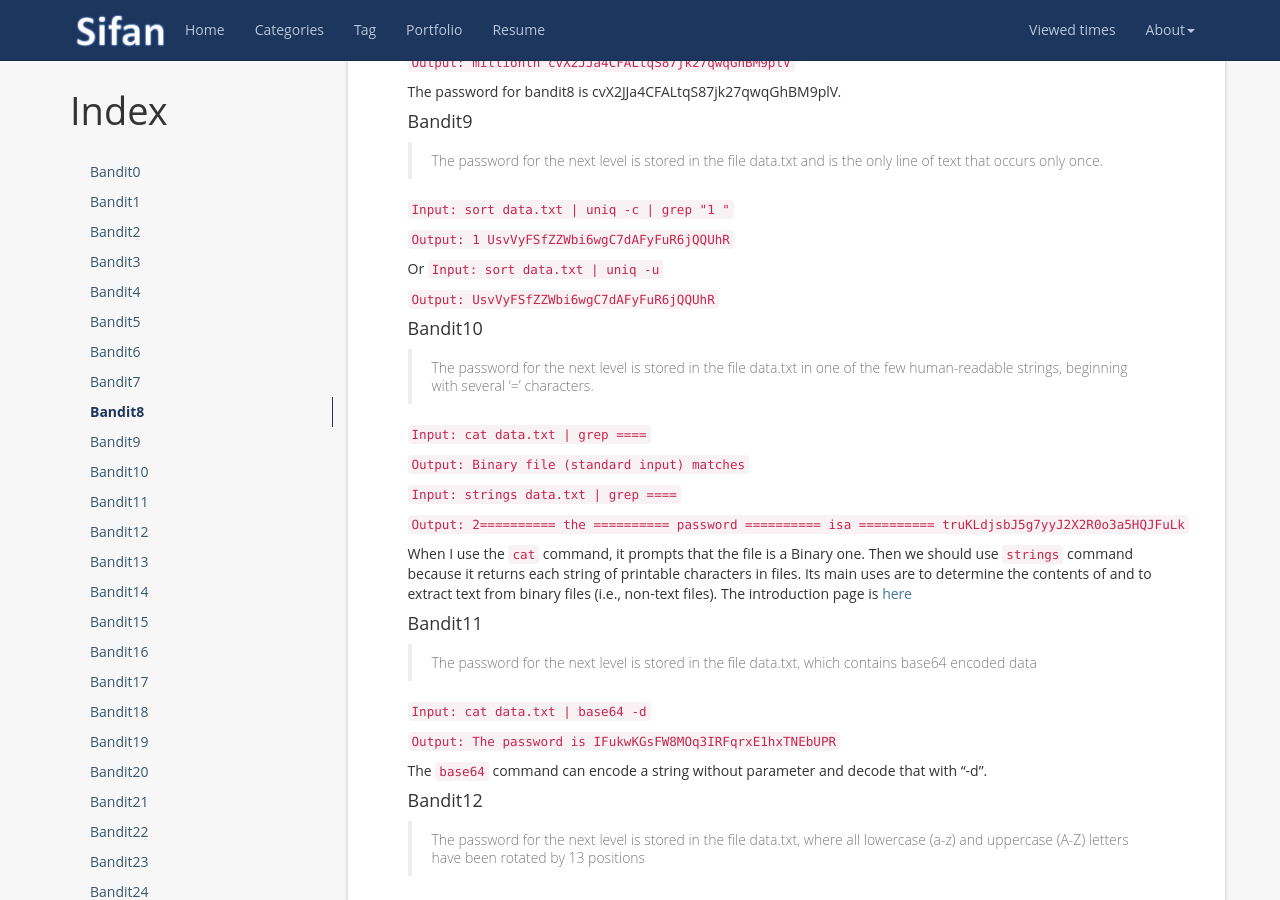
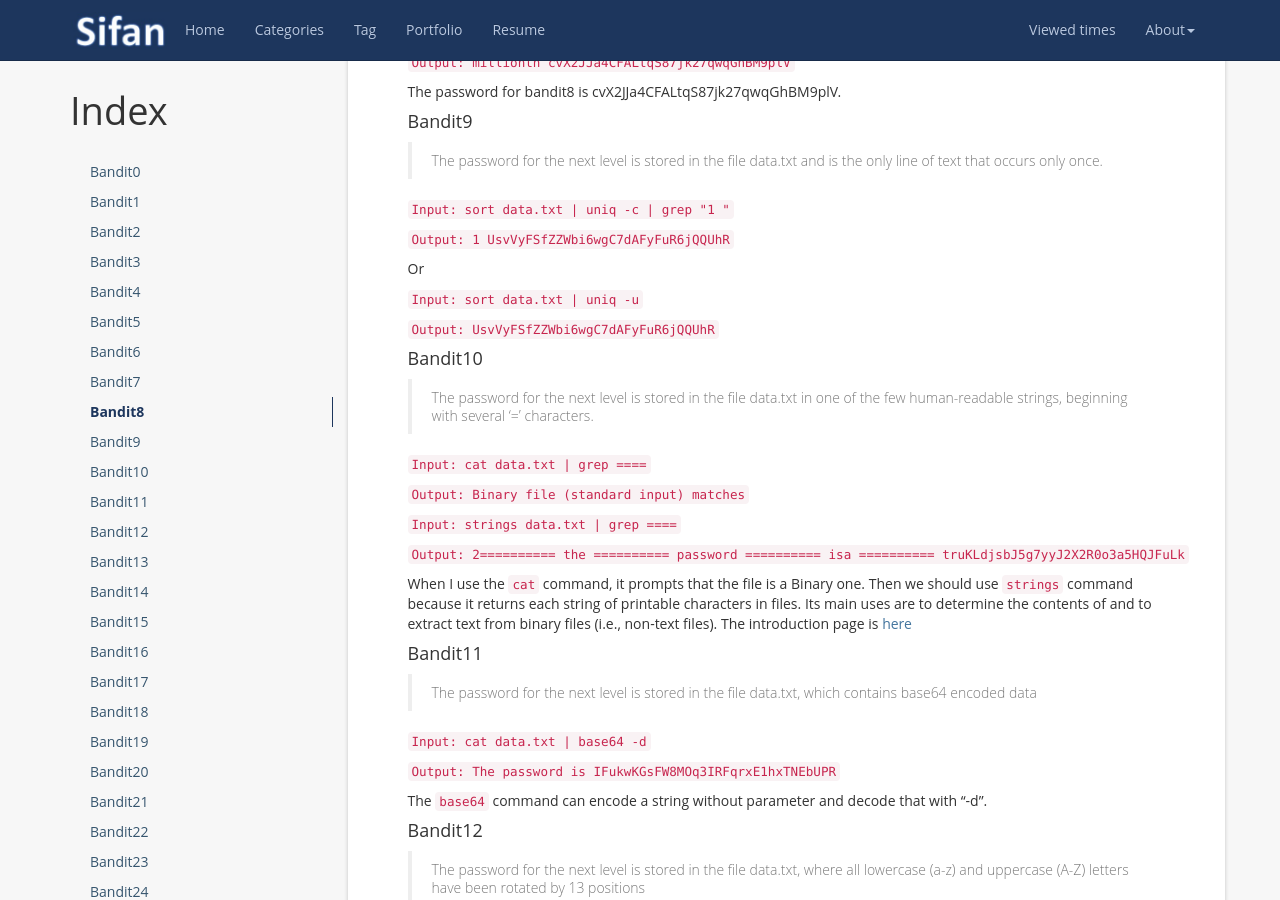
Before and after one commit to SifanGuo/sifanguo.github.io, a Jekyll site: the page built from _posts/2019-04-18-bandit.md, in a window 1280 px wide and 900 px high, scrolled down 3001 px. Built offline with Jekyll 4.4.1, drawn with Linux system fonts in a browser that asks for light colours; nearby versions of some CDN libraries; a script that is not in the unit is left out; comment, search, counter and statistics services are not loaded.

Commit message:
fix the typo

```diff
--- a/_posts/2019-04-18-bandit.md
+++ b/_posts/2019-04-18-bandit.md
@@ -169,6 +169,7 @@ The password for bandit8 is cvX2JJa4CFALtqS87jk27qwqGhBM9plV.
 `Output:       1 UsvVyFSfZZWbi6wgC7dAFyFuR6jQQUhR`
 
 Or
+
 `Input: sort data.txt | uniq -u`
 
 `Output: UsvVyFSfZZWbi6wgC7dAFyFuR6jQQUhR`
@@ -646,11 +647,11 @@ That password works!
 > There is a git repository at ssh://bandit31-git@localhost/home/bandit31-git/repo. The password for the user bandit31-git is the same as for the user bandit31.
 
 
-![Screenshot]({{ '/styles/images/Bandit32_1.png' | prepend: site.baseurl}})
+![Screenshot]({{ '/styles/images/bandit32_1.png' | prepend: site.baseurl}})
 
 After I `git clone` the repository, I find this time it's actually easier than the previous level. All it asked is to push a file to the remote repository. So I created a new file named `key.txt` with one line `May I come in?` and then `git add` with the parameter  `-f`. After that, I commit the changes and push the stage to the remote by `git commit` and `git push`.
 
-![Screenshot]({{ '/styles/images/Bandit32_2.png' | prepend: site.baseurl}})
+![Screenshot]({{ '/styles/images/bandit32_2.png' | prepend: site.baseurl}})
 
 As the remote prompts, `56a9bf19c63d650ce78e6ec0354ee45e` is the password.
 
@@ -660,11 +661,11 @@ As the remote prompts, `56a9bf19c63d650ce78e6ec0354ee45e` is the password.
 
 In the beginning, I thought there was something wrong with my client, because everything I typed became upper case like this.
 
-![Screenshot]({{ '/styles/images/Bandit33_1.png' | prepend: site.baseurl}})
+![Screenshot]({{ '/styles/images/bandit33_1.png' | prepend: site.baseurl}})
 
 By doing some research ([link](https://stackoverflow.com/questions/29258603/what-do-0-1-2-mean-in-shell-script)), I found the `$0` positional parameter command enable me to run commands as the sub-process of that upper case shell. That means we can get the `cat` command run inside this.
 
-![Screenshot]({{ '/styles/images/Bandit33_2.png' | prepend: site.baseurl}})
+![Screenshot]({{ '/styles/images/bandit33_2.png' | prepend: site.baseurl}})
 
 So the password for bandit33 is `c9c3199ddf4121b10cf581a98d51caee`.
 
@@ -672,7 +673,7 @@ So the password for bandit33 is `c9c3199ddf4121b10cf581a98d51caee`.
 > At this moment, level 34 does not exist yet.
 
 
-![Screenshot]({{ '/styles/images/Bandit34.png' | prepend: site.baseurl}})
+![Screenshot]({{ '/styles/images/bandit34.png' | prepend: site.baseurl}})
 
 Oh, yeah, all done! :-)
 
```
